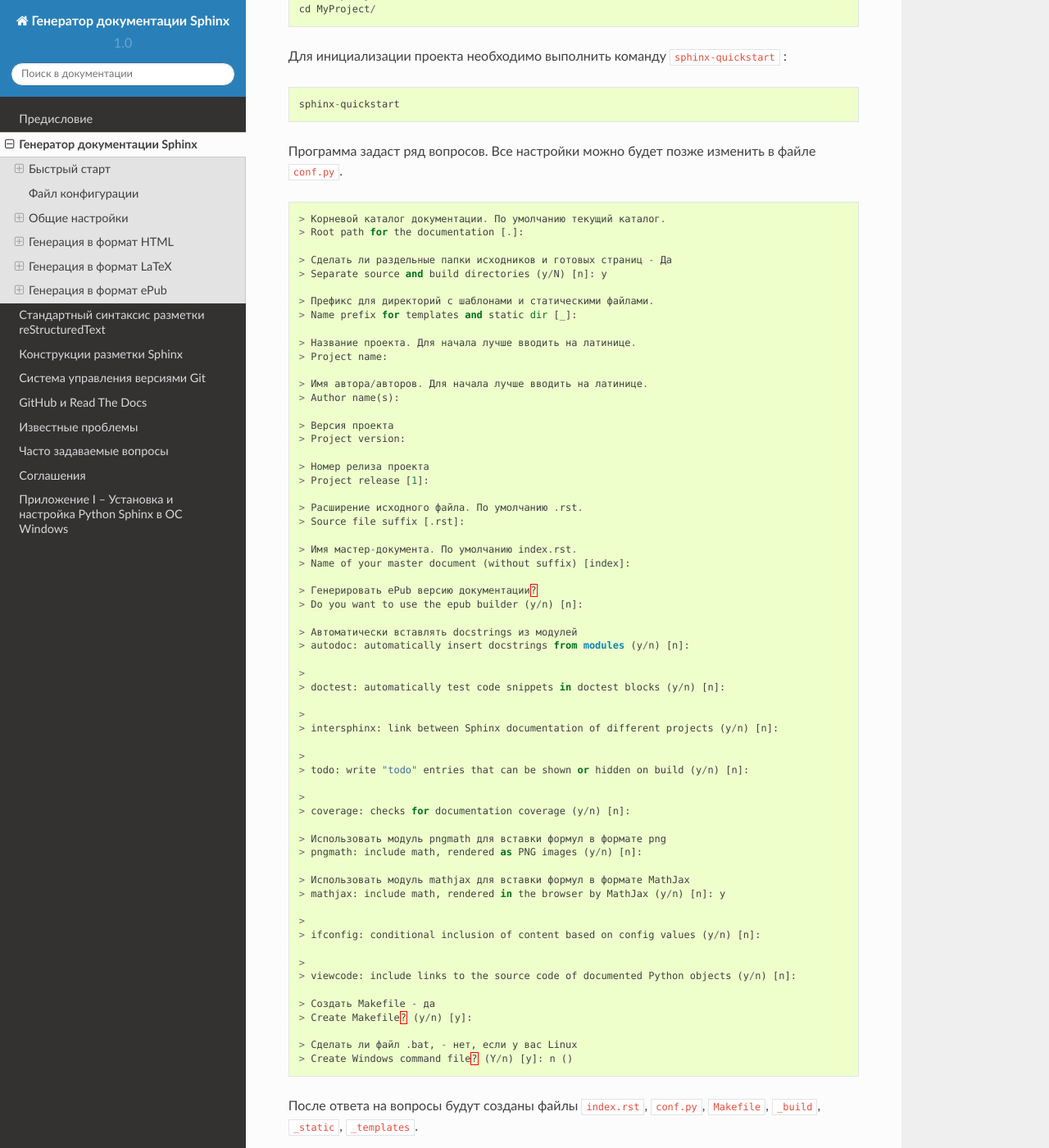
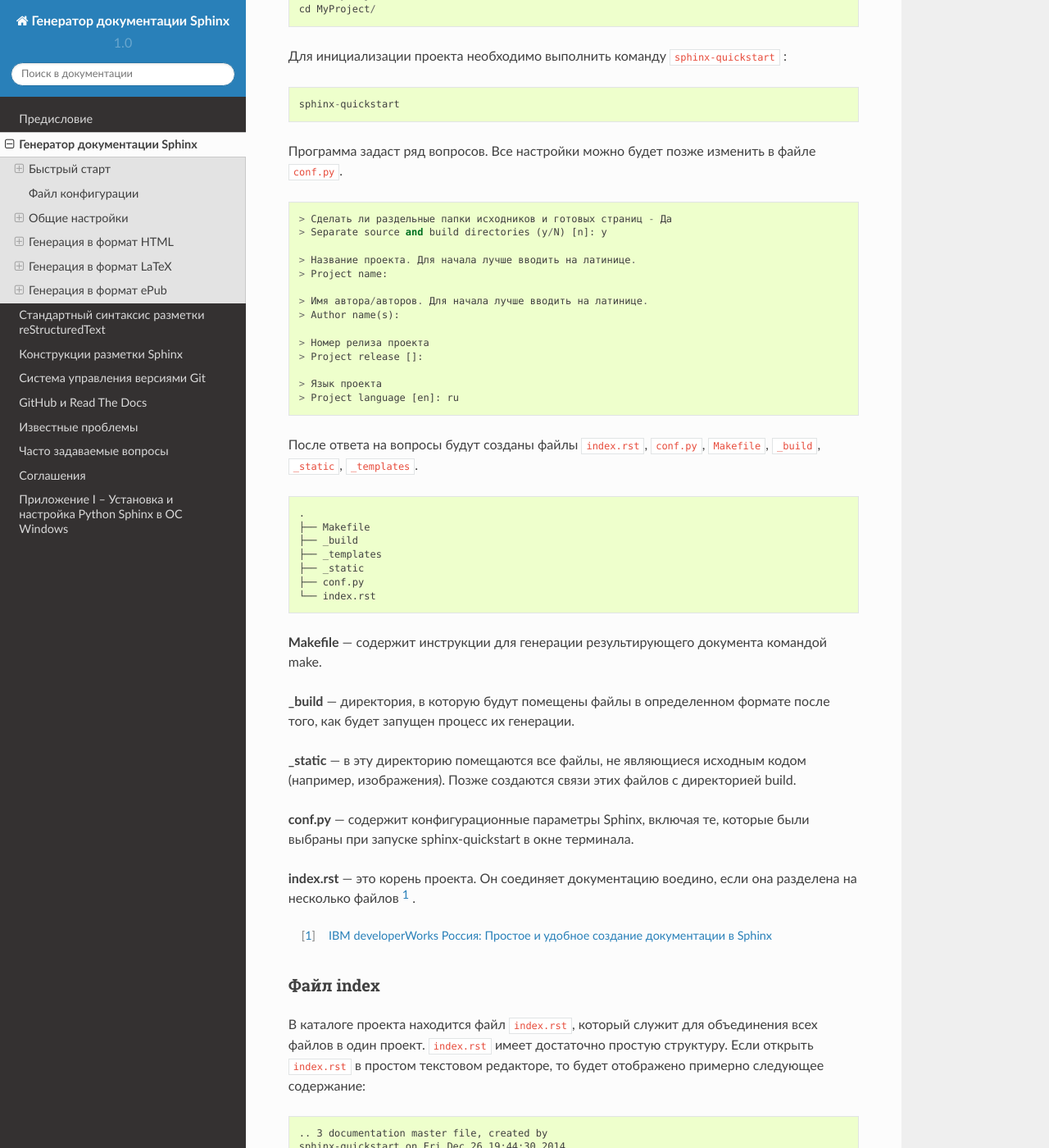
Before and after one commit to mazhartsev/sphinx-ru, a Sphinx documentation site: the page built from docs/sphinx.rst, in a window 1280 px wide and 1400 px high, scrolled down 976 px. Shown: the whole window at 82% size. Built offline with Sphinx 7.4.7 and the Read the Docs theme 2.0.0, drawn with Linux system fonts in a browser that asks for light colours; formulas are drawn with MathJax 3; some of the changed text lies outside the part shown.

Commit message:
pngmath changed to imgmath, and fix for new dialog sphinx-quickstart

```diff
--- a/docs/sphinx.rst
+++ b/docs/sphinx.rst
@@ -54,14 +54,8 @@
 
 .. code-block:: python
 
-     > Корневой каталог документации. По умолчанию текущий каталог.
-     > Root path for the documentation [.]:
-
      > Сделать ли раздельные папки исходников и готовых страниц - Да
      > Separate source and build directories (y/N) [n]: y
-
-     > Префикс для директорий с шаблонами и статическими файлами.
-     > Name prefix for templates and static dir [_]:
 
      > Название проекта. Для начала лучше вводить на латинице.
      > Project name:
@@ -69,53 +63,11 @@
      > Имя автора/авторов. Для начала лучше вводить на латинице.
      > Author name(s):
 
-     > Версия проекта
-     > Project version:
+     > Номер релиза проекта
+     > Project release []:
 
-     > Номер релиза проекта
-     > Project release [1]:
-
-     > Расширение исходного файла. По умолчанию .rst.
-     > Source file suffix [.rst]:
-
-     > Имя мастер-документа. По умолчанию index.rst.
-     > Name of your master document (without suffix) [index]:
-
-     > Генерировать ePub версию документации?
-     > Do you want to use the epub builder (y/n) [n]:
-
-     > Автоматически вставлять docstrings из модулей
-     > autodoc: automatically insert docstrings from modules (y/n) [n]:
-
-     >
-     > doctest: automatically test code snippets in doctest blocks (y/n) [n]:
-
-     >
-     > intersphinx: link between Sphinx documentation of different projects (y/n) [n]:
-
-     >
-     > todo: write "todo" entries that can be shown or hidden on build (y/n) [n]:
-
-     >
-     > coverage: checks for documentation coverage (y/n) [n]:
-
-     > Использовать модуль pngmath для вставки формул в формате png
-     > pngmath: include math, rendered as PNG images (y/n) [n]:
-
-     > Использовать модуль mathjax для вставки формул в формате MathJax
-     > mathjax: include math, rendered in the browser by MathJax (y/n) [n]: y
-
-     >
-     > ifconfig: conditional inclusion of content based on config values (y/n) [n]:
-
-     >
-     > viewcode: include links to the source code of documented Python objects (y/n) [n]:
-
-     > Создать Makefile - да
-     > Create Makefile? (y/n) [y]:
-
-     > Сделать ли файл .bat, - нет, если у вас Linux
-     > Create Windows command file? (Y/n) [y]: n ()
+     > Язык проекта
+     > Project language [en]: ru
 
 После ответа на вопросы будут созданы файлы ``index.rst``, ``conf.py``, ``Makefile``, ``_build``, ``_static``, ``_templates``.
 ::
@@ -373,9 +325,9 @@
 Режим отображения формул
 ~~~~~~~~~~~~~~~~~~~~~~~~
 
-Формулы в Sphinx могут отображаться с помощью одного из двух расширений: ``sphinx.ext.pngmath`` или ``sphinx.ext.mathjax``. Первое расширение отображает формулы как изображения в png формате. Другое расширение использует JavaScript библиотеку ``mathjax`` для отображения формул.
+Формулы в Sphinx могут отображаться с помощью одного из двух расширений: ``sphinx.ext.imgmath`` или ``sphinx.ext.mathjax``. Первое расширение отображает формулы как изображения в png формате. Другое расширение использует JavaScript библиотеку ``mathjax`` для отображения формул.
 
-Я предпочитаю использовать ``sphinx.ext.mathjax``, так как оно позволяет масштабировать формулы без потери качества отображения. Но для сервиса Read The Docs нужно использовать ``sphinx.ext.pngmath``.
+Я предпочитаю использовать ``sphinx.ext.mathjax``, так как оно позволяет масштабировать формулы без потери качества отображения. Но для сервиса Read The Docs нужно использовать ``sphinx.ext.imgmath``.
 
 Указать Sphinx какое расширение использовать можно в конфигурационном файле ``conf.py``, в строке ``extensions``.
 
@@ -388,7 +340,7 @@
     или
 
     extensions = [
-    'sphinx.ext.pngmath',
+    'sphinx.ext.imgmath',
    ]
 
 .. warning:: Использовать одновременно оба расширения нельзя.
```
